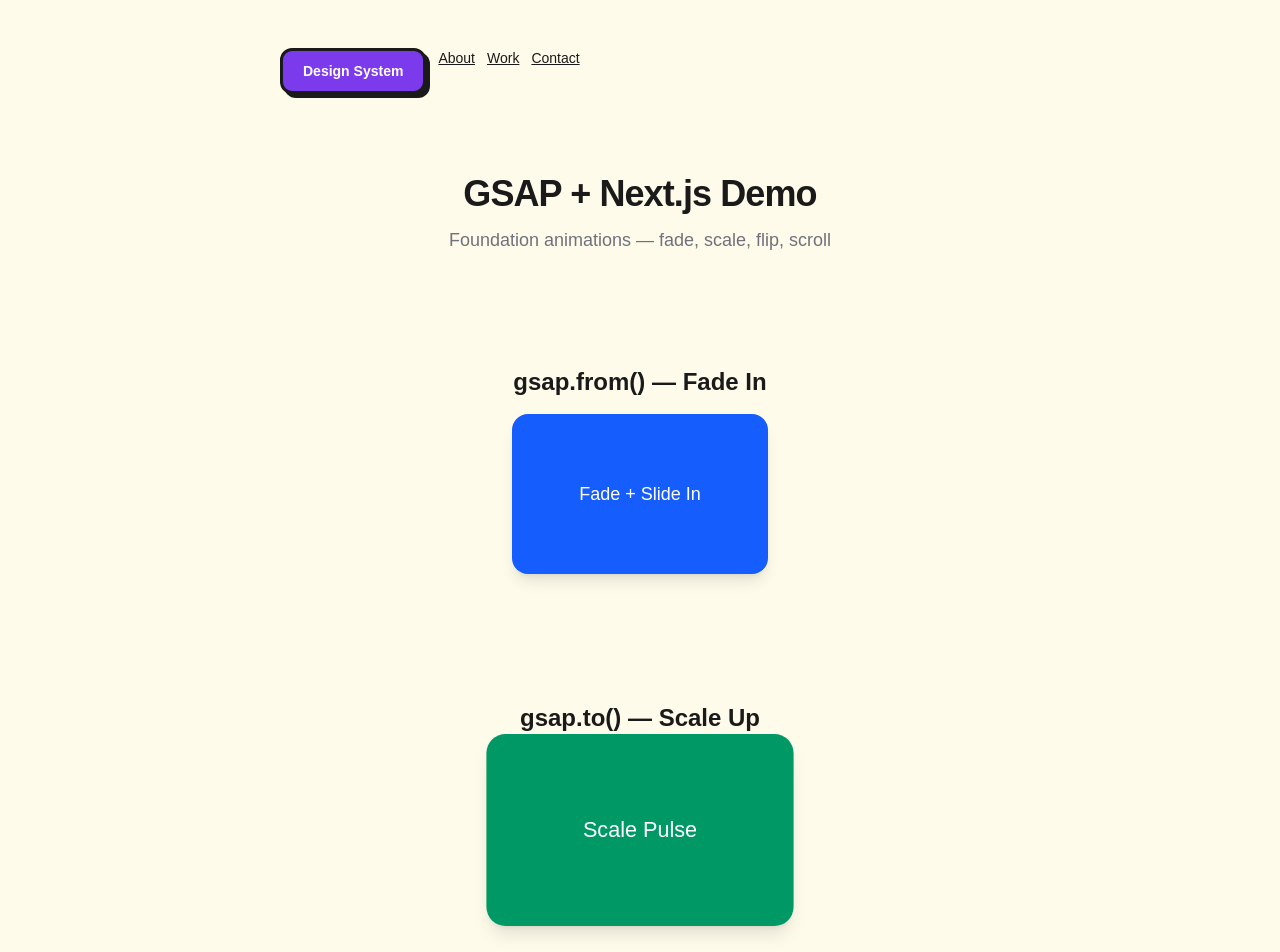
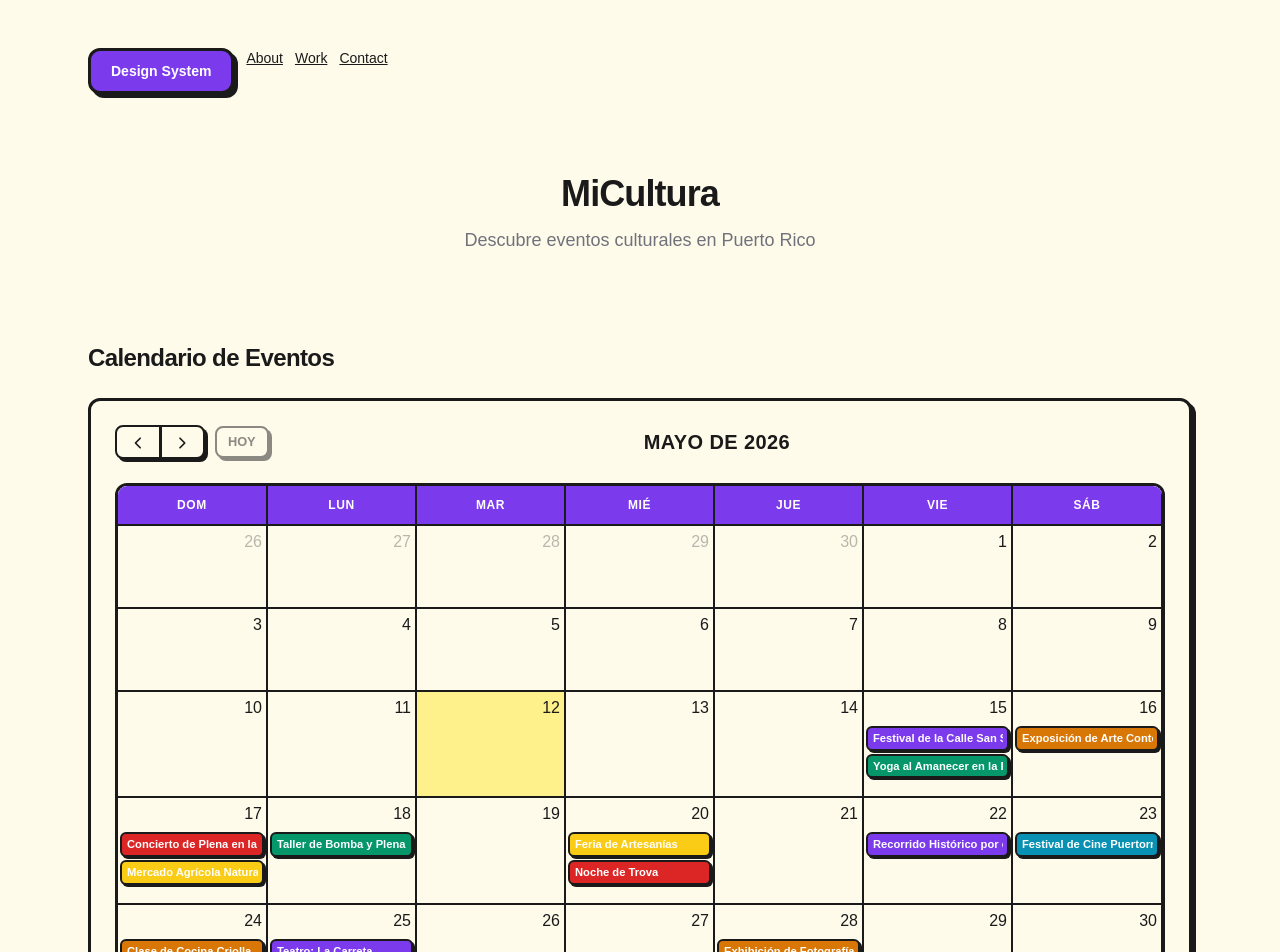
Before and after one commit to mariomhz/micultura-frontend, a Next.js app: page / in a window 1280 px wide. Shown: the top 952 px of the page. Built offline with nearby package versions, Linux system fonts and the light colour scheme.

Commit message:
feat(calendar): integrate into home page with neobrutalism styling

```diff
--- a/package.json
+++ b/package.json
@@ -9,6 +9,10 @@
     "lint": "eslint"
   },
   "dependencies": {
+    "@fullcalendar/core": "^6.1.20",
+    "@fullcalendar/daygrid": "^6.1.20",
+    "@fullcalendar/interaction": "^6.1.20",
+    "@fullcalendar/react": "^6.1.20",
     "gsap": "^3.14.2",
     "next": "16.1.6",
     "react": "19.2.3",
--- a/src/app/globals.css
+++ b/src/app/globals.css
@@ -220,3 +220,102 @@ body {
 .gsap-hidden {
   visibility: hidden;
 }
+
+/* ===== FullCalendar Neobrutalism Overrides ===== */
+
+.neo-calendar-wrapper .fc {
+  --fc-border-color: var(--neo-black);
+  --fc-today-bg-color: var(--neo-yellow-light);
+  --fc-event-border-color: var(--neo-black);
+  font-family: inherit;
+}
+
+.neo-calendar-wrapper .fc .fc-toolbar-title {
+  font-size: 1.25rem;
+  font-weight: 800;
+  text-transform: uppercase;
+  letter-spacing: 0.02em;
+}
+
+.neo-calendar-wrapper .fc .fc-button {
+  background: var(--neo-white);
+  color: var(--neo-black);
+  border: 2px solid var(--neo-black);
+  border-radius: 8px;
+  box-shadow: 3px 3px 0px var(--neo-black);
+  font-weight: 700;
+  text-transform: uppercase;
+  font-size: 0.8rem;
+  padding: 0.3rem 0.7rem;
+  transition: box-shadow 0.1s ease, transform 0.1s ease;
+}
+
+.neo-calendar-wrapper .fc .fc-button:hover {
+  box-shadow: 1px 1px 0px var(--neo-black);
+  transform: translate(2px, 2px);
+}
+
+.neo-calendar-wrapper .fc .fc-button:active,
+.neo-calendar-wrapper .fc .fc-button-active {
+  box-shadow: none;
+  transform: translate(3px, 3px);
+  background: var(--neo-purple);
+  color: white;
+}
+
+.neo-calendar-wrapper .fc .fc-button:disabled {
+  opacity: 0.5;
+  cursor: not-allowed;
+}
+
+.neo-calendar-wrapper .fc .fc-col-header-cell {
+  background: var(--neo-purple);
+  color: white;
+  font-weight: 700;
+  text-transform: uppercase;
+  font-size: 0.75rem;
+  letter-spacing: 0.05em;
+  padding: 0.5rem 0;
+  border: 2px solid var(--neo-black);
+}
+
+.neo-calendar-wrapper .fc .fc-daygrid-day {
+  border: 2px solid var(--neo-black);
+  transition: background 0.15s ease;
+}
+
+.neo-calendar-wrapper .fc .fc-daygrid-day:hover {
+  background: var(--neo-cream);
+  cursor: pointer;
+}
+
+.neo-calendar-wrapper .fc .fc-daygrid-day.fc-day-today {
+  background: var(--neo-yellow-light);
+}
+
+.neo-calendar-wrapper .fc .fc-daygrid-event {
+  border: 2px solid var(--neo-black);
+  border-radius: 6px;
+  box-shadow: 2px 2px 0px var(--neo-black);
+  font-weight: 700;
+  font-size: 0.7rem;
+  padding: 1px 4px;
+  margin-bottom: 2px;
+}
+
+.neo-calendar-wrapper .fc .fc-daygrid-event:hover {
+  box-shadow: 1px 1px 0px var(--neo-black);
+  transform: translate(1px, 1px);
+}
+
+.neo-calendar-wrapper .fc .fc-scrollgrid {
+  border: 3px solid var(--neo-black);
+  border-radius: var(--neo-radius);
+  overflow: hidden;
+}
+
+.neo-calendar-wrapper .fc .fc-more-link {
+  font-weight: 700;
+  color: var(--neo-purple);
+  font-size: 0.75rem;
+}
--- a/src/app/page.tsx
+++ b/src/app/page.tsx
@@ -1,14 +1,11 @@
 import Link from "next/link";
 import PageLoadWrapper from "@/components/animations/PageLoadWrapper";
-import FadeIn from "@/components/animations/FadeIn";
-import ScaleUp from "@/components/animations/ScaleUp";
-import FlipCard from "@/components/animations/FlipCard";
-import ScrollReveal from "@/components/animations/ScrollReveal";
+import CalendarSection from "@/components/calendar/CalendarSection";
 
 export default function Home() {
   return (
     <PageLoadWrapper>
-      <main className="mx-auto max-w-3xl px-6 py-12">
+      <main className="mx-auto max-w-6xl px-6 py-12">
         <nav className="mb-8 flex flex-wrap gap-3 text-sm">
           <Link href="/design-system" className="neo-btn neo-btn-purple text-sm py-1.5 px-3">
             Design System
@@ -26,28 +23,14 @@ export default function Home() {
 
         <header className="text-center py-12">
           <h1 data-anim="hero-title" className="text-4xl font-bold tracking-tight">
-            GSAP + Next.js Demo
+            MiCultura
           </h1>
           <p data-anim="hero-subtitle" className="mt-3 text-lg text-zinc-500">
-            Foundation animations — fade, scale, flip, scroll
+            Descubre eventos culturales en Puerto Rico
           </p>
         </header>
 
-        <div data-anim="section">
-          <FadeIn />
-        </div>
-
-        <div data-anim="section">
-          <ScaleUp />
-        </div>
-
-        <div data-anim="section">
-          <FlipCard />
-        </div>
-
-        <div data-anim="section" className="min-h-screen">
-          <ScrollReveal />
-        </div>
+        <CalendarSection />
       </main>
     </PageLoadWrapper>
   );
```
Also changed, not shown: 1 other file (tests, documents, lock files or other folders).
